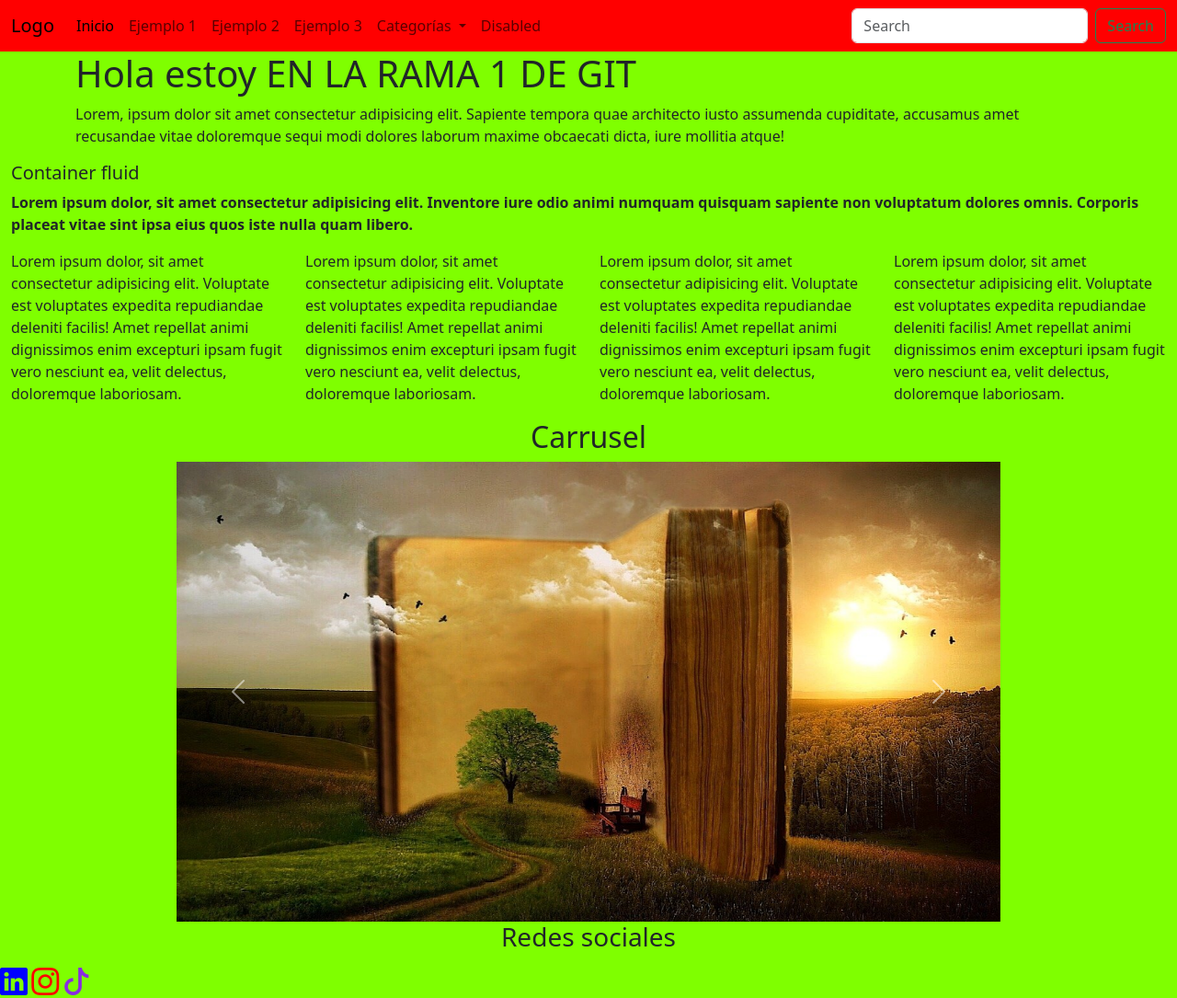
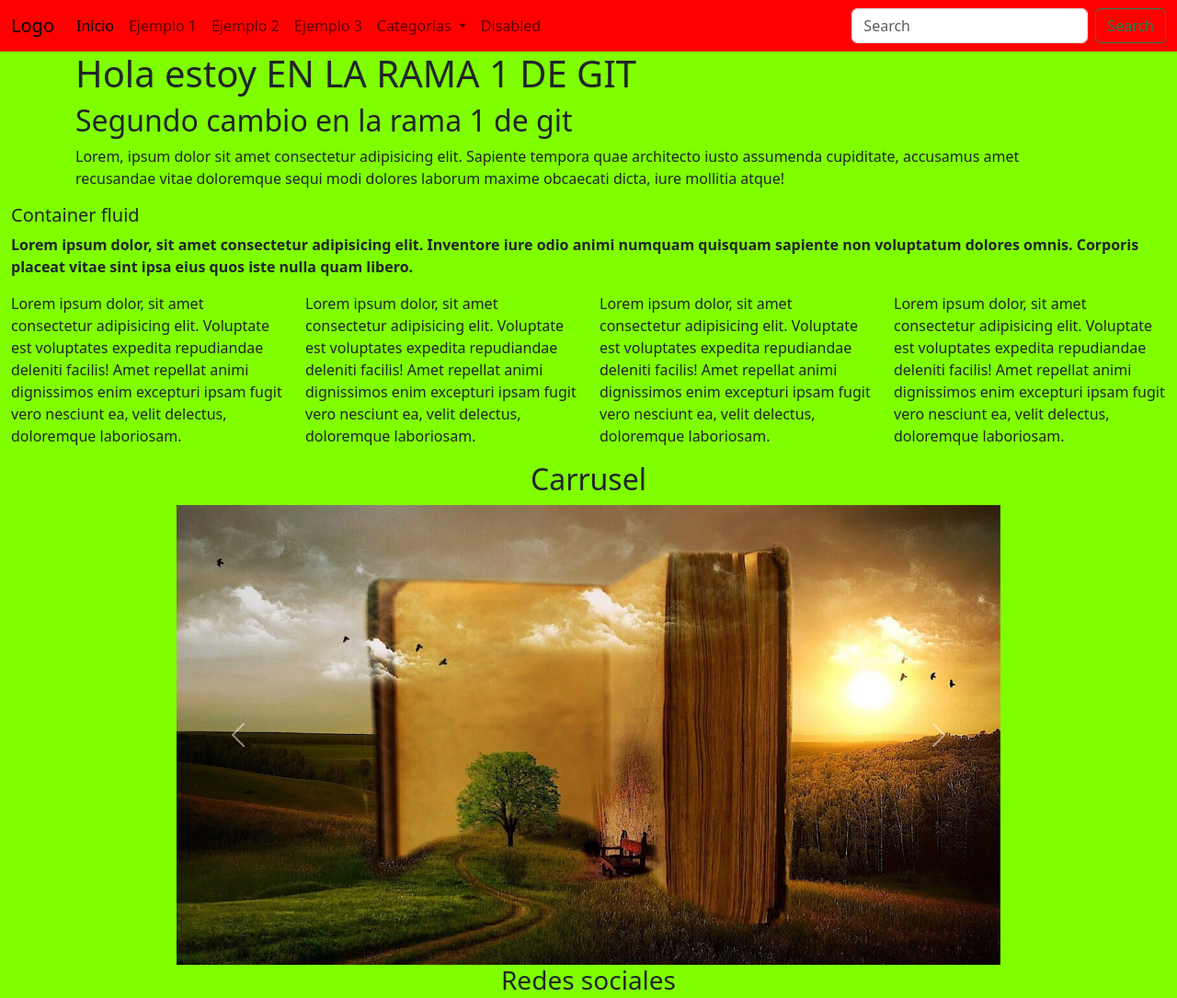
Before and after one commit to dampuero14/clase11-46850, a plain HTML site: page index.html in a window 1280 px wide. Shown: the top 1085 px of the page at 92% size. Drawn offline with nearby package versions, Linux system fonts and the light colour scheme.

Commit message:
Segundo cambio en la rama1

```diff
--- a/index.html
+++ b/index.html
@@ -65,6 +65,7 @@
 
     <section class="container">
         <h1>Hola estoy EN LA RAMA 1 DE GIT</h1>
+        <h2>Segundo cambio en la rama 1 de git</h2>
         <p>Lorem, ipsum dolor sit amet consectetur adipisicing elit. Sapiente tempora quae architecto iusto assumenda cupiditate, accusamus amet recusandae vitae doloremque sequi modi dolores laborum maxime obcaecati dicta, iure mollitia atque!</p>
     </section>
 
```
